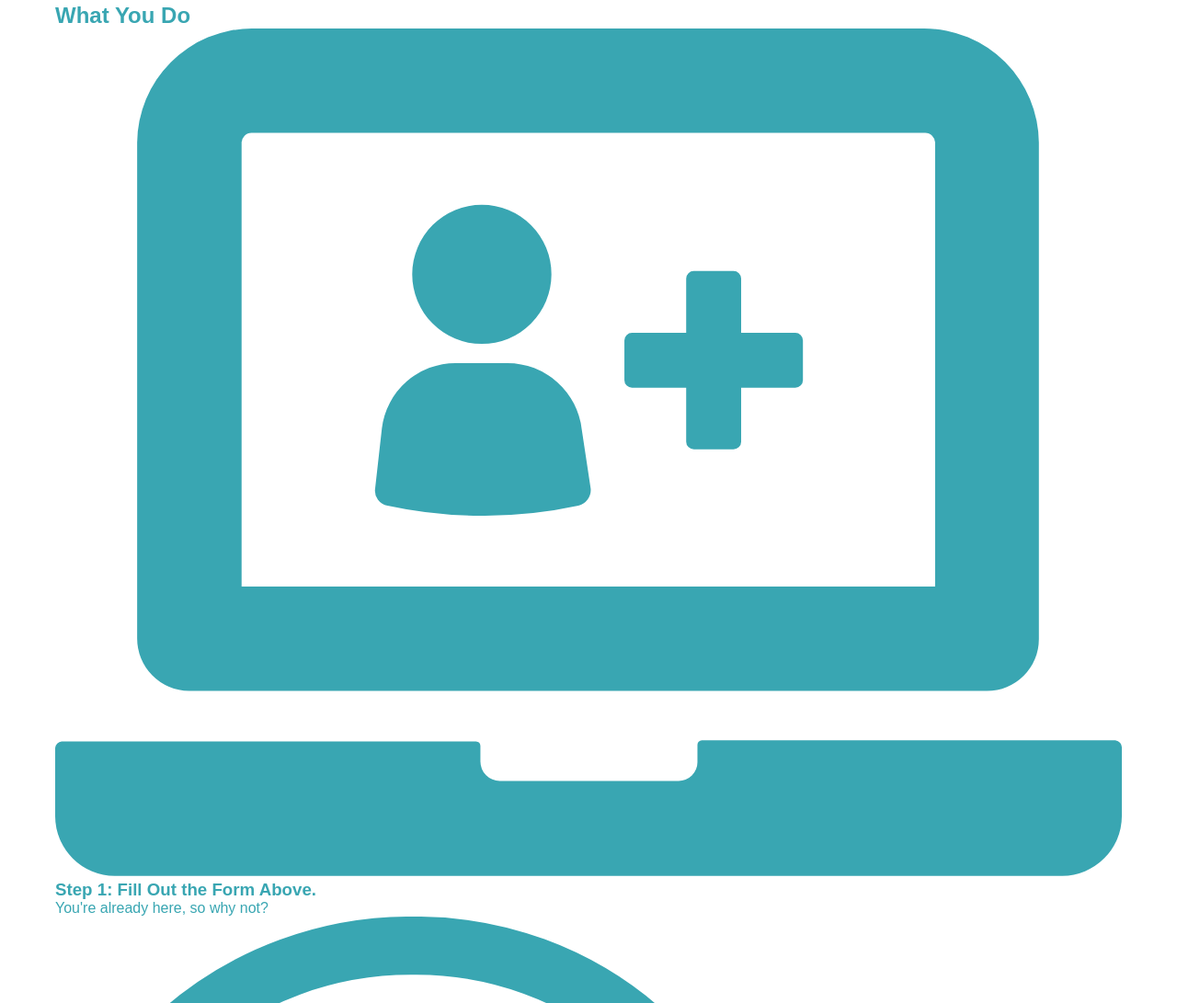
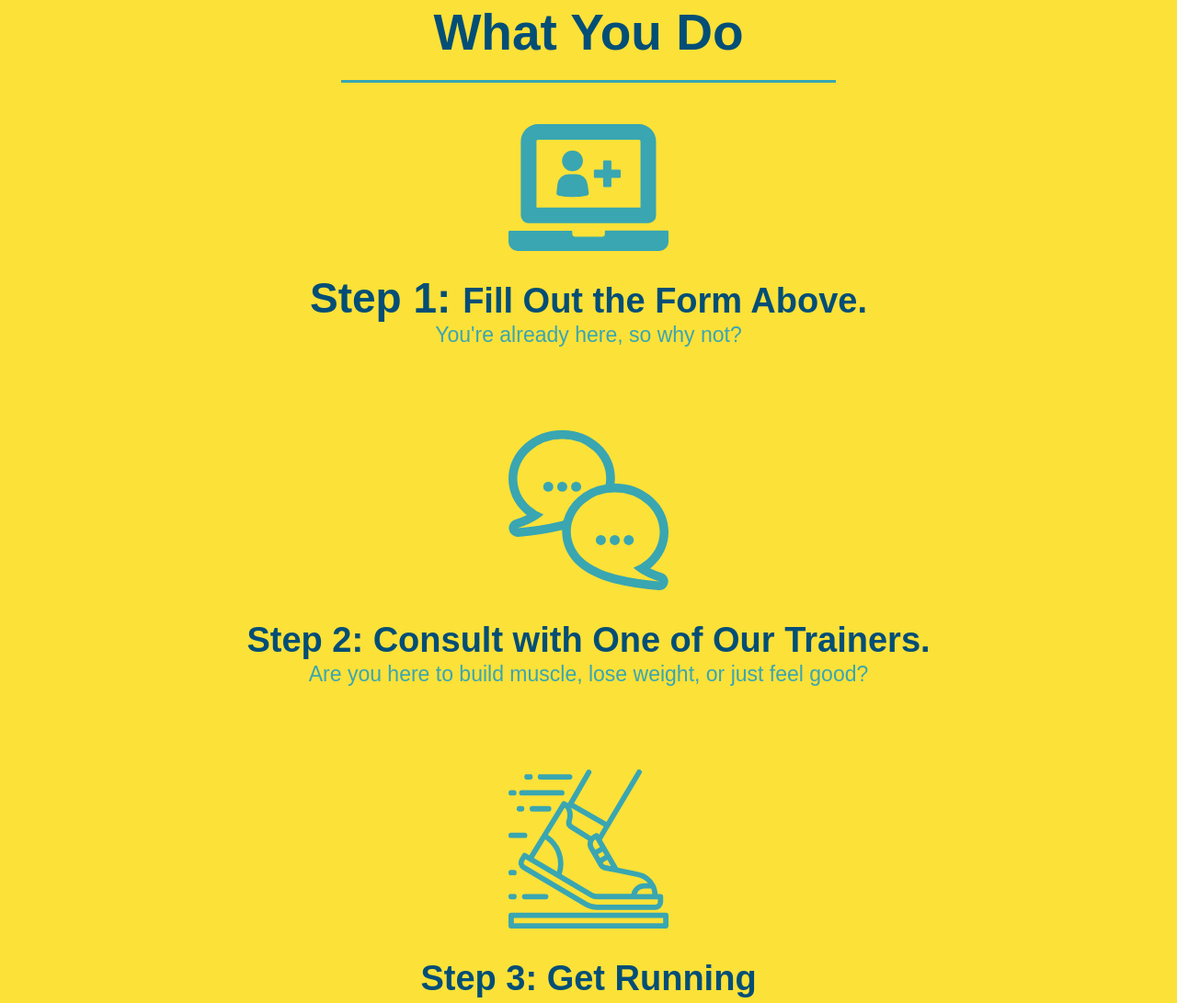
Before and after one commit to veslua/Run-Buddy, a plain HTML site: page index.html in a window 1280 px wide. Shown: the part 1117-2208 px from the top of the page at 92% size. Drawn offline with Linux system fonts and the light colour scheme.

Commit message:
styles what you do

```diff
--- a/assets/css/style.css
+++ b/assets/css/style.css
@@ -106,15 +106,7 @@ section {
 .intro {
     text-align: center;
 }
-.intro h2 {
-    font-size: 55px;
-    color: #024e76;
-    margin-bottom: 35px;
-    padding: 0 100px 20px 100px;
-    border-bottom: 3px solid;
-    border-color: #fce138;
-    display: inline-block;
-}
+
 .intro p {
     line-height: 1.7;
     color: #39a6b2;
@@ -122,3 +114,41 @@ section {
     font-size: 20px;
     margin: 0 auto;
 }
+.steps {
+    text-align: center;
+    background: #fce138;
+}
+
+.section-title {
+    font-size: 55px;
+    color: #024e76;
+    margin-bottom: 35px;
+    padding: 0 100px 20px 100px;
+    display: inline-block;
+    border-bottom: 3px solid;
+}
+.primary-border {
+    border-color: #fce138;
+}
+.secondary-border {
+    border-color: #39a6b2;
+}
+.steps div {
+    margin-bottom: 80px;
+}
+.steps img {
+    width: 15%;
+    margin: 10px 0;
+}
+.steps h3 {
+    color: #024e76;
+    font-size: 46px;
+    margin-top: 10px;
+}
+.steps p{
+    color: #39a6b2;
+    font-size: 23px;
+}
+.steps span {
+    font-size: 38px;
+}
--- a/index.html
+++ b/index.html
@@ -64,34 +64,34 @@
 
 <!-- "What We Do" section -->
     <section id="what-we-do" class="intro">
-        <h2>What We Do</h2>
+        <h2 class="section-title primary-border">What We Do</h2>
         <p>butcher selfies chambray shabby chic gentrify readymade yr Echo Park XOXO Tumblr normcore Banksy direct trade Blue Bottle chillwave you probably haven't heard of them single-origin coffee Vice fanny pack fixie Odd Future Austin fingerstache pickled twee synth Wes Anderson Thundercats viral bitters flannel meggings narwhal Marfa Schlitz sustainable Intelligentsia umami deep v craft</p>
     </section>
 
     <!-- "What you do" section -->
-    <section id="what-you-do">
-        <h2>What You Do</h2>
+    <section id="what-you-do" class="steps">
+        <h2 class="section-title secondary-border">What You Do</h2>
             <div>
                 <img src="./assets/images/step-1.svg" alt="" />
-                <h3>Step 1: Fill Out the Form Above.</h3>
+                <h3>Step 1: <span>Fill Out the Form Above.</span></h3>
                 <p>You're already here, so why not?</p>
             </div>
 
             <div>
                 <img src="./assets/images/step-2.svg" alt="" />
-                <h3>Step 2: Consult with One of Our Trainers.</h3>
+                <h3><span>Step 2: Consult with One of Our Trainers.</span></h3>
                 <p>Are you here to build muscle, lose weight, or just feel good?</p>
             </div>
 
             <div>
                 <img src="./assets/images/step-3.svg" alt="" />
-                <h3>Step 3: Get Running</h3>
+                <h3><span>Step 3: Get Running</span></h3>
                 <p>Hit the ground running (literally) once your trainer lays out your plan. </p>
             </div>
 
             <div>
                 <img src="./assets/images/step-4.svg" alt="" />
-                <h3>Step 4: See Results.</h3>
+                <h3><span>Step 4: See Results.</span></h3>
                 <p>Bi-weekly checkins with your trainer will keep you focused</p>
             </div>
     </section>
```
